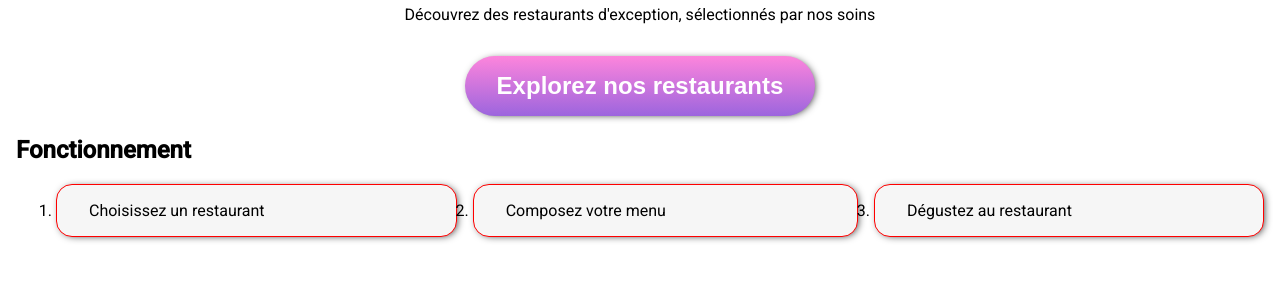
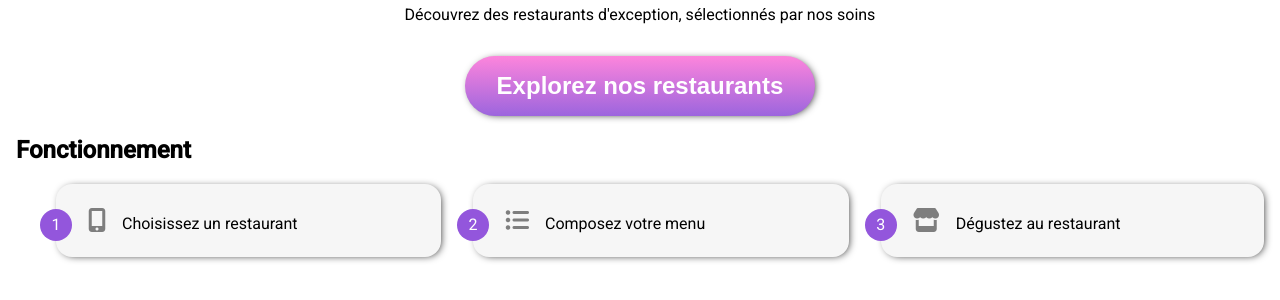
Before and after one commit to Bedgard/OhMyFood-project-2, a website: page index.html in a window 1280 px wide. Shown: the part 304-604 px from the top of the page. Drawn offline with Linux system fonts and the light colour scheme; a web font is replaced by a local one.

Commit message:
ad coutner tuto bullets points

```diff
--- a/index.html
+++ b/index.html
@@ -32,9 +32,9 @@
           <section class="tuto">
                <h2>Fonctionnement</h2>
                <ol>
-                    <li>Choisissez un restaurant</li>
-                    <li>Composez votre menu</li>
-                    <li>Dégustez au restaurant</li>
+                    <li><i class="fas fa-mobile-alt"></i>Choisissez un restaurant</li>
+                    <li><i class="fas fa-list-ul"></i>Composez votre menu</li>
+                    <li><i class="fas fa-store"></i>Dégustez au restaurant</li>
                </ol>
           </section>
 
--- a/sass/layout/explorer.scss
+++ b/sass/layout/explorer.scss
@@ -1,5 +1,6 @@
 /* EXPLORER */
 @use "./utils/box-shadow";
+@use "./utils/zoom";
 
 .explorer {
   text-align: center;
@@ -28,7 +29,7 @@
   }
 
   & button:hover {
-    transform: scale(1.02);
+    @include zoom.zoom;
     cursor: pointer;
     opacity: 0.9;
 
--- a/sass/layout/tuto.scss
+++ b/sass/layout/tuto.scss
@@ -1,28 +1,60 @@
 /* TUTO */
 @use "../layout/utils/box-shadow";
-@use  "./utils/zoom";
+@use "./utils/zoom";
+@use "./utils/variables";
+@use "./utils/colors";
 
 .tuto {
+  counter-reset: steps;
+
   & ol {
     display: flex;
     flex-wrap: wrap;
-    gap: 1rem;
+    gap: 2rem;
 
-    @media (max-width: 800px) {
+    @media (max-width: 1000px) {
       flex-direction: column;
     }
   }
 
 
   & li {
+
+    position: relative;
+
+
+    &::before {
+      content: counter(steps);
+      counter-increment: steps;
+      color: white;
+      background-color: colors.$purple;
+      width: 2 * variables.$tuto-bullet-height;
+      height: 2 * variables.$tuto-bullet-height;
+      display: grid;
+      place-items: center;
+      border-radius: 50%;
+      position: absolute;
+      bottom: variables.$tuto-bullet-height;
+      left: -1 * variables.$tuto-bullet-height;
+
+
+    }
+
+    list-style-type: none;
     background-color: #f6f6f6;
-    padding: 1rem 2rem;
-    border: 1px solid red;
+    padding: 1.5rem 2rem;
     flex-grow: 1;
     border-radius: 1rem;
     @include box-shadow.base-shadow;
-  &:hover {
-    @include zoom.zoom;
+
+    &:hover {
+      @include zoom.zoom;
+    }
+
+    & i.fas {
+      margin-right: 1rem;
+      color: colors.$lightgrey;
+      font-size: 1.5rem;
+    }
+  }
 }
-}
-}
--- /dev/null
+++ b/sass/layout/utils/colors.scss
@@ -0,0 +1,2 @@
+$lightgrey: #7e7e7e;
+$purple :#9356dc;
--- /dev/null
+++ b/sass/layout/utils/variables.scss
@@ -0,0 +1 @@
+$tuto-bullet-height: 1rem;
```
Also changed, not shown: style.css, 2 other files.
